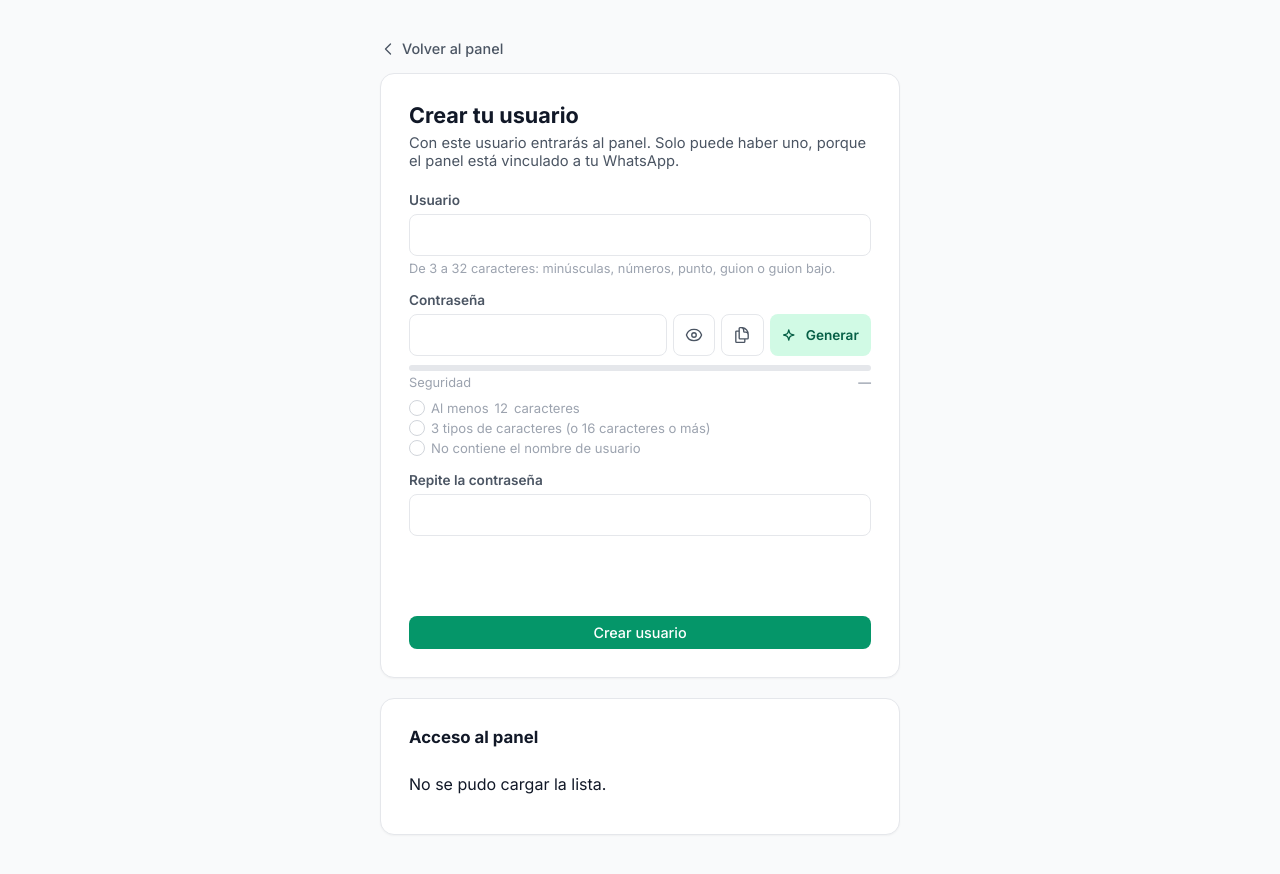
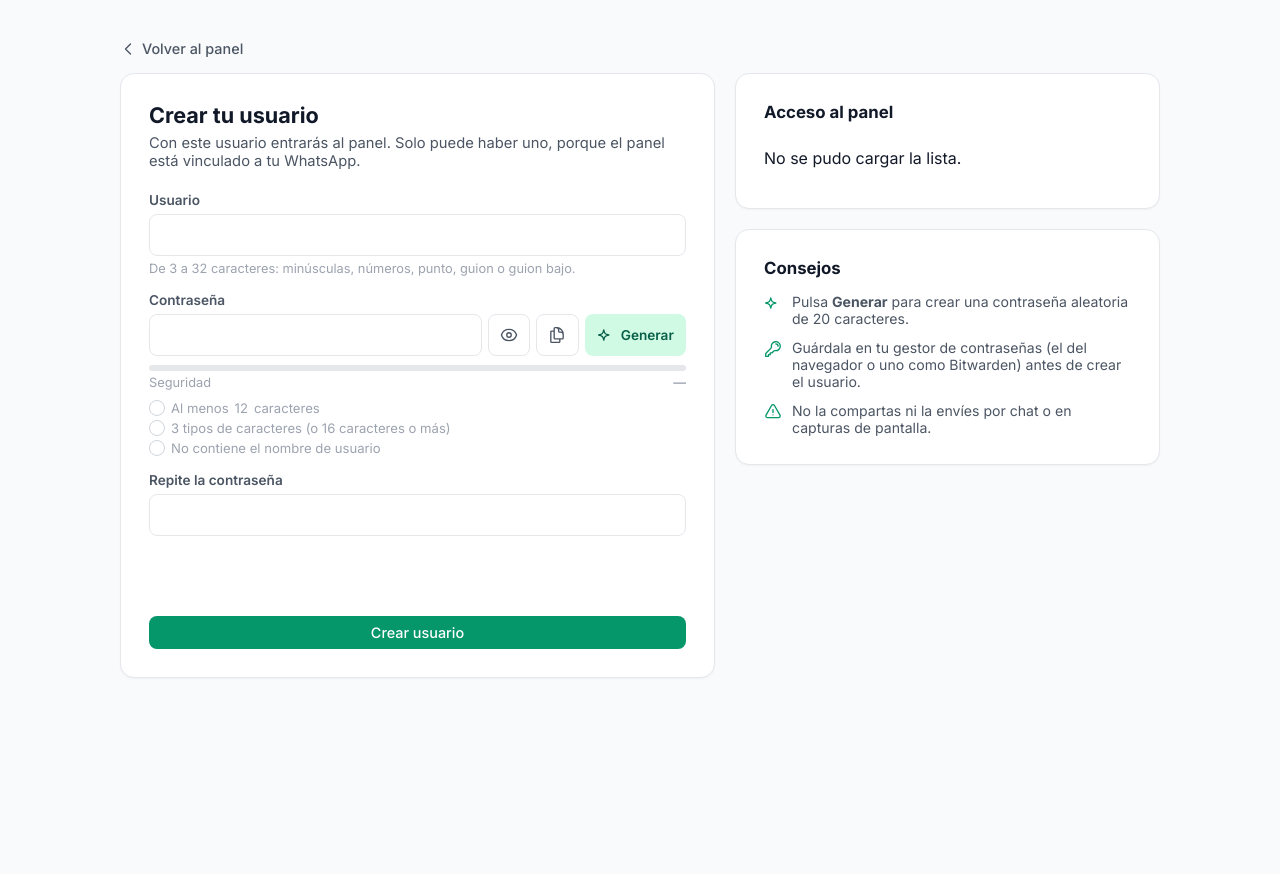
Before and after one commit to ArielG19/whatsapp-automation, a website: page public/registro.html in a window 1280 px wide. After the commit the page ends 800 px from the top, so only its background shows below. Drawn offline with Linux system fonts and the light colour scheme; no server answers.

Commit message:
Registro y login: permitir desplazar la página y usar dos columnas en pantallas anchas
El panel bloquea el desplazamiento del body y las páginas de acceso y registro lo heredaban,
así que en pantallas bajas no se llegaba al botón "Crear usuario".

Co-Authored-By: Claude Opus 5.5 <noreply@anthropic.com>

```diff
--- a/public/registro.html
+++ b/public/registro.html
@@ -10,11 +10,19 @@
     <link href="https://fonts.googleapis.com/css2?family=Inter:wght@400;500;600;700&display=swap" rel="stylesheet">
     <style>
         .reg-page { min-height: 100vh; display: flex; justify-content: center; padding: 2.5rem 1rem; background: var(--bg-main); }
-        .reg-wrap { width: 100%; max-width: 520px; }
+        .reg-wrap { width: 100%; max-width: 1040px; }
+        .reg-grid { display: grid; grid-template-columns: minmax(0, 1.4fr) minmax(0, 1fr); gap: 1.25rem; align-items: start; }
+        .reg-col { display: grid; gap: 1.25rem; min-width: 0; }
+        .tips { list-style: none; display: grid; gap: 0.75rem; font-size: 0.88rem; color: var(--text-secondary); }
+        .tips li { display: flex; gap: 10px; }
+        .tips svg { width: 18px; height: 18px; flex-shrink: 0; color: var(--primary); margin-top: 1px; }
+        @media (max-width: 900px) {
+            .reg-wrap { max-width: 560px; }
+            .reg-grid { grid-template-columns: 1fr; }
+        }
         .reg-back { display: inline-flex; align-items: center; gap: 6px; font-size: 0.9rem; font-weight: 500; color: var(--text-secondary); text-decoration: none; margin-bottom: 1rem; }
         .reg-back:hover { color: var(--primary); }
         .reg-card { background: var(--bg-card); border: 1px solid var(--border-color); border-radius: 14px; padding: 1.75rem; box-shadow: 0 1px 2px rgba(0,0,0,.04); }
-        .reg-card + .reg-card { margin-top: 1.25rem; }
         .reg-card h1 { font-size: 1.35rem; margin-bottom: 0.35rem; }
         .reg-card h2 { font-size: 1.05rem; margin-bottom: 0.9rem; }
         .reg-sub { color: var(--text-secondary); font-size: 0.92rem; margin-bottom: 1.4rem; }
@@ -65,7 +73,7 @@
     </style>
 </head>
 
-<body>
+<body class="page-scroll">
     <div class="reg-page">
         <div class="reg-wrap">
             <a href="/panel" class="reg-back">
@@ -73,6 +81,8 @@
                 Volver al panel
             </a>
 
+            <div class="reg-grid">
+            <div class="reg-col">
             <form class="reg-card" id="reg-form" autocomplete="off" novalidate>
                 <h1>Crear tu usuario</h1>
                 <p class="reg-sub">Con este usuario entrarás al panel. Solo puede haber uno, porque el panel está vinculado a tu WhatsApp.</p>
@@ -125,11 +135,24 @@
                 <h1>Tu cuenta ya está creada</h1>
                 <p class="reg-sub" style="margin-bottom: 0;">El panel solo admite un usuario, porque está vinculado a un único WhatsApp: nadie más puede registrarse. Si olvidas tu contraseña, entra con <b>admin</b> y la contraseña del servidor, elimina tu usuario y créalo de nuevo.</p>
             </section>
+            </div>
 
-            <section class="reg-card">
-                <h2>Acceso al panel</h2>
-                <ul class="user-list" id="user-list"></ul>
-            </section>
+            <aside class="reg-col">
+                <section class="reg-card">
+                    <h2>Acceso al panel</h2>
+                    <ul class="user-list" id="user-list"></ul>
+                </section>
+
+                <section class="reg-card">
+                    <h2>Consejos</h2>
+                    <ul class="tips">
+                        <li><svg xmlns="http://www.w3.org/2000/svg" fill="none" viewBox="0 0 24 24" stroke-width="1.8" stroke="currentColor" aria-hidden="true"><path stroke-linecap="round" stroke-linejoin="round" d="M9.813 15.904 9 18.75l-.813-2.846a4.5 4.5 0 0 0-3.09-3.09L2.25 12l2.846-.813a4.5 4.5 0 0 0 3.09-3.09L9 5.25l.813 2.846a4.5 4.5 0 0 0 3.09 3.09L15.75 12l-2.846.813a4.5 4.5 0 0 0-3.09 3.09Z" /></svg><span>Pulsa <b>Generar</b> para crear una contraseña aleatoria de 20 caracteres.</span></li>
+                        <li><svg xmlns="http://www.w3.org/2000/svg" fill="none" viewBox="0 0 24 24" stroke-width="1.8" stroke="currentColor" aria-hidden="true"><path stroke-linecap="round" stroke-linejoin="round" d="M15.75 5.25a3 3 0 0 1 3 3m3 0a6 6 0 0 1-7.029 5.912c-.563-.097-1.159.026-1.563.43L10.5 17.25H8.25v2.25H6v2.25H2.25v-2.818c0-.597.237-1.17.659-1.591l6.499-6.499c.404-.404.527-1 .43-1.563A6 6 0 1 1 21.75 8.25Z" /></svg><span>Guárdala en tu gestor de contraseñas (el del navegador o uno como Bitwarden) antes de crear el usuario.</span></li>
+                        <li><svg xmlns="http://www.w3.org/2000/svg" fill="none" viewBox="0 0 24 24" stroke-width="1.8" stroke="currentColor" aria-hidden="true"><path stroke-linecap="round" stroke-linejoin="round" d="M12 9v3.75m-9.303 3.376c-.866 1.5.217 3.374 1.948 3.374h14.71c1.73 0 2.813-1.874 1.948-3.374L13.949 3.378c-.866-1.5-3.032-1.5-3.898 0L2.697 16.126ZM12 15.75h.007v.008H12v-.008Z" /></svg><span>No la compartas ni la envíes por chat o en capturas de pantalla.</span></li>
+                    </ul>
+                </section>
+            </aside>
+            </div>
         </div>
     </div>
 
--- a/public/style.css
+++ b/public/style.css
@@ -28,9 +28,13 @@ body {
     overflow: hidden;
 }
 
+/* Páginas sueltas (acceso, registro): a diferencia del panel, deben poder desplazarse */
+body.page-scroll { overflow: auto; }
+
 /* Auth Layout */
 .auth-layout {
-    height: 100vh;
+    min-height: 100vh;
+    padding: 1rem;
     display: flex;
     justify-content: center;
     align-items: center;
```
Also changed, not shown: public/login.html (+1 -1 lines).
